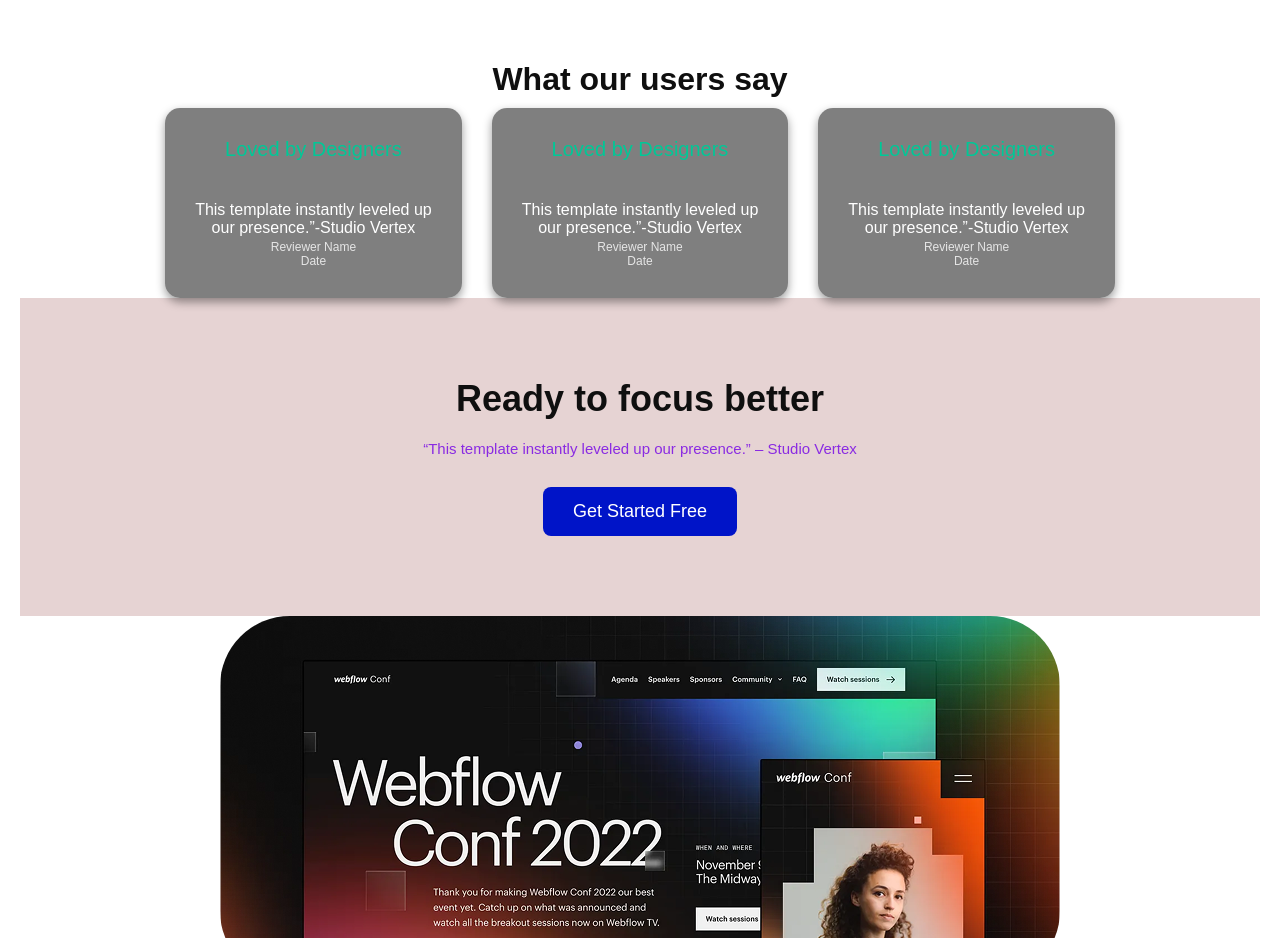
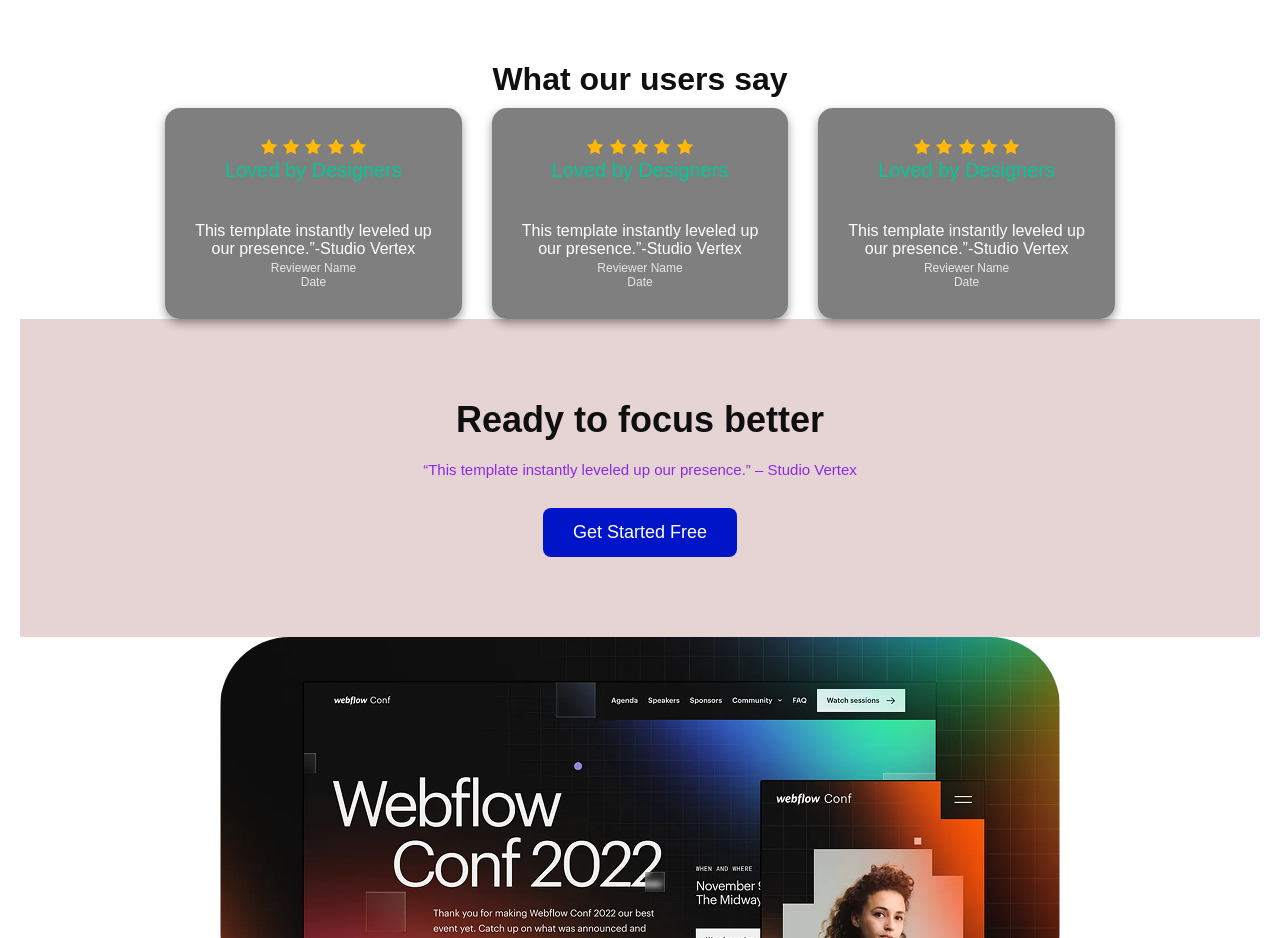
Before and after one commit to baki-2025/my-assign-repo-one, a plain HTML site: page B12A01-landing-launchpad/index.html in a window 1280 px wide. Shown: the part 1440-2378 px from the top of the page. Drawn offline with Linux system fonts and the light colour scheme.

Commit message:
my commit

```diff
--- a/B12A01-landing-launchpad/index.html
+++ b/B12A01-landing-launchpad/index.html
@@ -45,6 +45,11 @@
 
   <div class="testimonial-grid">
     <div class="testimonial-card">
+      <img src="Assets/icon-star.png" alt="">
+      <img src="Assets/icon-star.png" alt="">
+      <img src="Assets/icon-star.png" alt="">
+      <img src="Assets/icon-star.png" alt="">
+      <img src="Assets/icon-star.png" alt="">
       <p class="subtitle">Loved by Designers</p>
       <p class="srd">This template instantly leveled up<br>our presence.”-Studio Vertex</p>
       <div class="review-footer">
@@ -52,14 +57,26 @@
       </div>
       </div>
     <div class="testimonial-card">
+      <img src="Assets/icon-star.png" alt="">
+      <img src="Assets/icon-star.png" alt="">
+      <img src="Assets/icon-star.png" alt="">
+      <img src="Assets/icon-star.png" alt="">
+      <img src="Assets/icon-star.png" alt="">
       <p class="subtitle">Loved by Designers</p>
       <p class="srd">This template instantly leveled up<br>our presence.”-Studio Vertex</p>
       <div class="review-footer">
+
         <span class="reviewer">Reviewer Name<br>Date</span>
       </div>
     </div>
 
     <div class="testimonial-card">
+      <img src="Assets/icon-star.png" alt="">
+      <img src="Assets/icon-star.png" alt="">
+      <img src="Assets/icon-star.png" alt="">
+      <img src="Assets/icon-star.png" alt="">
+      <img src="Assets/icon-star.png" alt="">
+
       <p class="subtitle">Loved by Designers</p>
       <p class="srd">This template instantly leveled up<br>our presence.”-Studio Vertex</p>
       <div class="review-footer">
```
